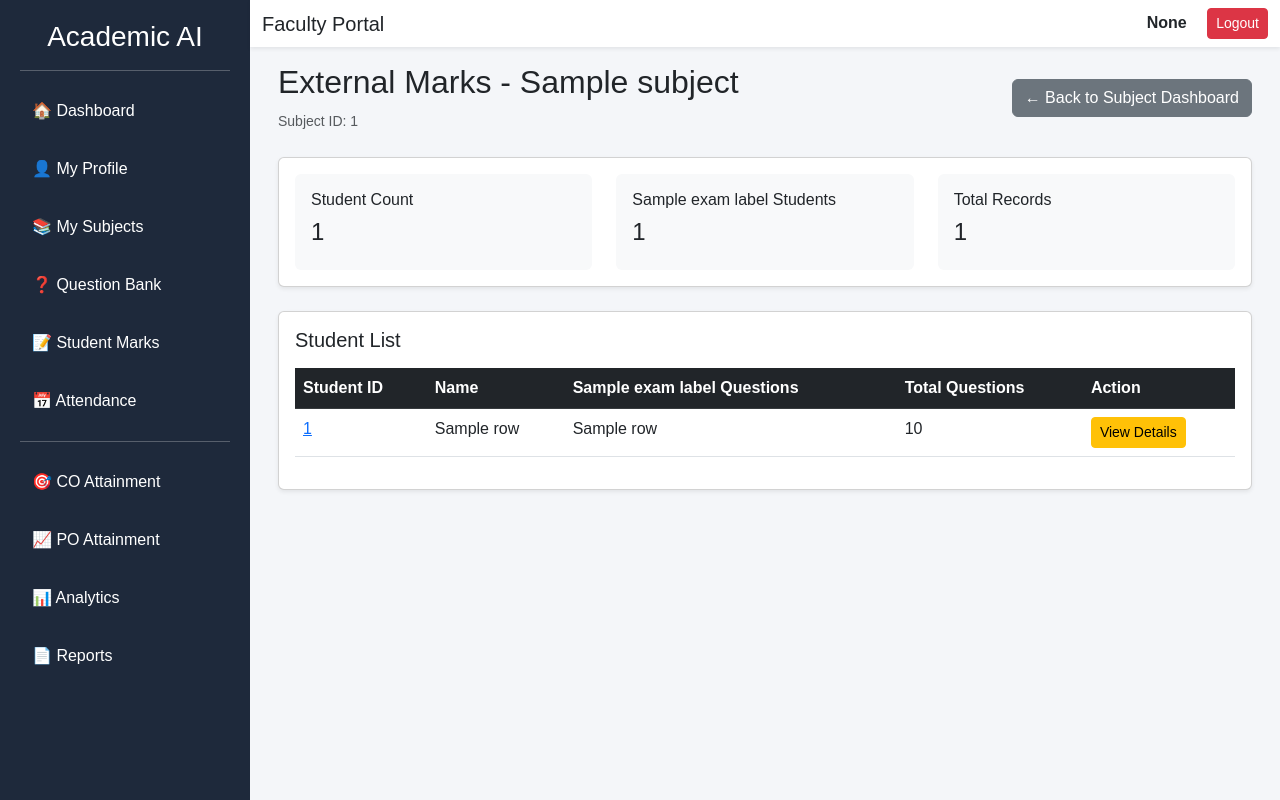
After one commit to Neha-Nalivela/SSA-AI-Frontend, a Flask app: template templates/faculty/external_marks.html in a window 1280 px wide. The commit adds this page. Run offline with Flask 3, Linux system fonts and the light colour scheme; the template is opened without the code that fills it: most values are stand-ins (such as "Sample title", 1, 10 or a date in 2020).

Commit message:
updated external marks

```diff
--- /dev/null
+++ b/templates/faculty/external_marks.html
@@ -0,0 +1,95 @@
+{% extends "faculty_base.html" %}
+
+{% block title %}
+External Marks
+{% endblock %}
+
+{% block content %}
+
+<div class="container-fluid">
+
+    <div class="d-flex justify-content-between align-items-center mb-4">
+
+        <div>
+            <h2>External Marks - {{ subject.SubjectName }}</h2>
+            <small class="text-muted">Subject ID: {{ subject.SubjectID }}</small>
+        </div>
+
+        <a href="/faculty/subject/{{ subject.SubjectID }}" class="btn btn-secondary">
+            ← Back to Subject Dashboard
+        </a>
+
+    </div>
+
+    <div class="card shadow-sm mb-4">
+        <div class="card-body">
+            <div class="row gx-4">
+                <div class="col-md-4">
+                    <div class="p-3 bg-light rounded">
+                        <h6>Student Count</h6>
+                        <h4>{{ student_count }}</h4>
+                    </div>
+                </div>
+                <div class="col-md-4">
+                    <div class="p-3 bg-light rounded">
+                        <h6>{{ exam_label }} Students</h6>
+                        <h4>{{ exam_count }}</h4>
+                    </div>
+                </div>
+                <div class="col-md-4">
+                    <div class="p-3 bg-light rounded">
+                        <h6>Total Records</h6>
+                        <h4>{{ total_questions }}</h4>
+                    </div>
+                </div>
+            </div>
+        </div>
+    </div>
+
+    <div class="card shadow-sm">
+        <div class="card-body">
+            <h5 class="mb-3">Student List</h5>
+            <div class="table-responsive">
+                <table class="table table-hover">
+                    <thead class="table-dark">
+                        <tr>
+                            <th>Student ID</th>
+                            <th>Name</th>
+                            <th>{{ exam_label }} Questions</th>
+                            <th>Total Questions</th>
+                            <th>Action</th>
+                        </tr>
+                    </thead>
+                    <tbody>
+                        {% if students and students|length > 0 %}
+                            {% for row in students %}
+                                <tr>
+                                    <td>
+                                        <a href="{{ url_for('faculty.subject_external_marks_student', subject_id=subject.SubjectID, student_id=row.StudentID) }}">
+                                            {{ row.StudentID }}
+                                        </a>
+                                    </td>
+                                    <td>{{ row.Name }}</td>
+                                    <td>{{ row[exam_label] }}</td>
+                                    <td>{{ row.Total }}</td>
+                                    <td>
+                                        <a class="btn btn-sm btn-warning" href="{{ url_for('faculty.subject_external_marks_student', subject_id=subject.SubjectID, student_id=row.StudentID) }}">
+                                            View Details
+                                        </a>
+                                    </td>
+                                </tr>
+                            {% endfor %}
+                        {% else %}
+                            <tr>
+                                <td colspan="5" class="text-center py-4">No external marks available for this subject.</td>
+                            </tr>
+                        {% endif %}
+                    </tbody>
+                </table>
+            </div>
+        </div>
+    </div>
+
+</div>
+
+{% endblock %}
```
Also changed, not shown: templates/faculty/internal_marks_student.html (+4 -4 lines).
